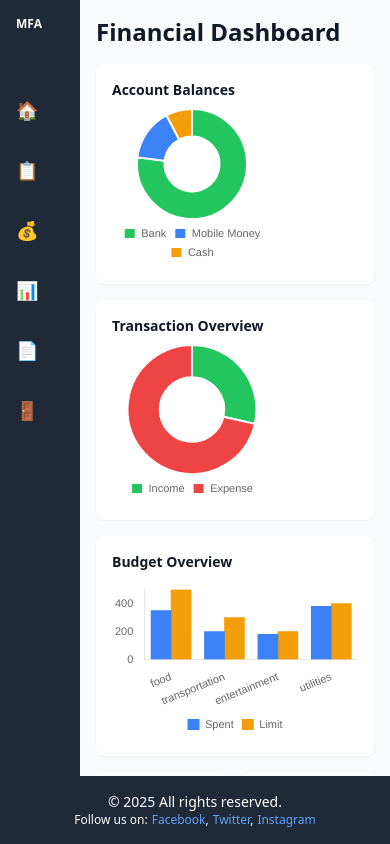
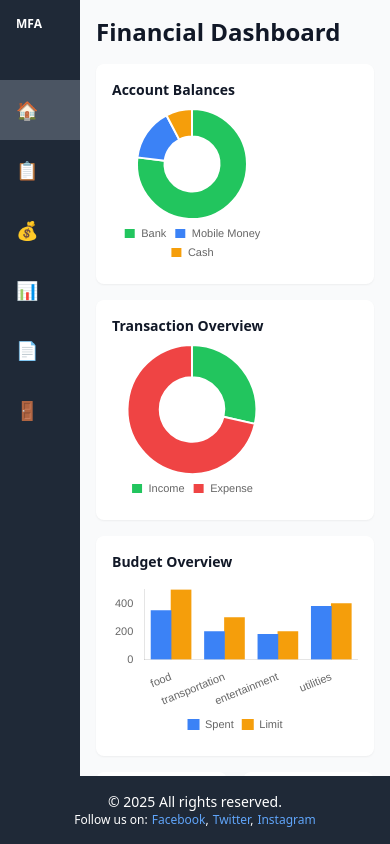
Before and after one commit to flamancadeau/Track-Finance-frontend, a React (Create React App) app: page / in a window 390 px wide. Shown: the top 844 px of the page. Built offline with nearby package versions, Linux system fonts and the light colour scheme.

Commit message:
fix:fixing components

```diff
--- a/src/Components/Dashboard/Badget.js
+++ b/src/Components/Dashboard/Badget.js
@@ -101,7 +101,7 @@ const BudgetTracker = () => {
   return (
     <div className="flex h-screen">
       <Sidebar />
-      <div className="flex-1 p-4 bg-gray-100 transition-all duration-300 overflow-y-auto h-auto mb-12">
+      <div className="flex-1 p-4 bg-gray-100 transition-all duration-300 overflow-y-auto h-auto pb-24">
         <div className="max-w-4xl mx-auto">
           <div className="bg-white rounded-lg shadow-lg p-6">
             <h1 className="text-2xl font-bold text-gray-800 mb-6 flex items-center justify-center">
--- a/src/Components/Dashboard/Home.js
+++ b/src/Components/Dashboard/Home.js
@@ -113,9 +113,9 @@ const Home = () => {
   };
 
   return (
-    <div className="flex min-h-screen bg-gray-50">
+    <div className="flex h-screen bg-gray-50">
       <Sidebar />
-      <div className="flex-1 p-4">
+      <div className="flex-1 p-4 h-auto overflow-y-auto pb-24">
         <div className="max-w-6xl mx-auto">
           <h1 className="text-2xl font-bold text-gray-900 mb-4">Financial Dashboard</h1>
 
--- a/src/Components/Dashboard/Report.js
+++ b/src/Components/Dashboard/Report.js
@@ -35,7 +35,7 @@ const Report = () => {
   return (
     <div className="flex h-screen bg-gray-100">
       <Sidebar />
-      <div className="flex-1 ml-15  transition-all duration-300 overflow-y-auto h-a">
+      <div className="flex-1 ml-15  transition-all duration-300 overflow-y-auto h-auto pb-24">
         <div className="p-4">
           <div className="max-w-7xl mx-auto">
             <div className="flex items-center justify-center mb-6">
--- a/src/Components/Dashboard/Sidebar.js
+++ b/src/Components/Dashboard/Sidebar.js
@@ -1,5 +1,5 @@
 import React, { useState, useEffect } from 'react';
-import { Link } from 'react-router-dom';
+import { Link, useLocation } from 'react-router-dom';
 
 const Sidebar = () => {
   const [isOpen, setIsOpen] = useState(true); // Default to expanded on larger screens
@@ -8,7 +8,7 @@ const Sidebar = () => {
   // Set up a window resize listener to detect screen size
   useEffect(() => {
     const handleResize = () => {
-      if (window.innerWidth < 1024) {  // lg screen size and below
+      if (window.innerWidth < 768) {  // md screen size and below
         setIsSmallScreen(true);
         setIsOpen(false);  // Automatically minimize the sidebar on small screens
       } else {
@@ -30,7 +30,7 @@ const Sidebar = () => {
   }, []);
 
   return (
-    <div className={`bg-gray-800 text-white h-screen ${isOpen ? 'w-64' : 'w-20'} lg:w-20 xl:w-64`}>
+    <div className={`bg-gray-800 text-white h-screen ${isOpen ? 'w-64' : 'w-20'}`}>
       <div className="flex justify-between items-center p-4">
         <h1 className={`font-bold ${isOpen ? 'text-xl' : 'text-xs'}`}>
           {isOpen ? 'My Finance App' : 'MFA'}
@@ -68,11 +68,23 @@ const Sidebar = () => {
   );
 };
 
-const SidebarItem = ({ icon, text, isOpen, to }) => (
-  <Link to={to} className="flex items-center p-4 hover:bg-gray-700 transition-colors duration-200">
-    <span className="text-lg mr-4">{icon}</span>
-    {isOpen && <span>{text}</span>}
-  </Link>
-);
+const SidebarItem = ({ icon, text, isOpen, to }) => {
+  const location = useLocation();
+
+  // Check if the current path matches the SidebarItem 'to' path
+  const isActive = location.pathname === to;
+
+  return (
+    <Link
+      to={to}
+      className={`flex items-center p-4 hover:bg-gray-700 transition-colors duration-200 ${
+        isActive ? 'bg-gray-600' : ''
+      }`}
+    >
+      <span className="text-lg mr-4">{icon}</span>
+      {isOpen && <span>{text}</span>}
+    </Link>
+  );
+};
 
 export default Sidebar;
--- a/src/Components/Dashboard/Transaction.js
+++ b/src/Components/Dashboard/Transaction.js
@@ -108,12 +108,12 @@ const Transaction = () => {
   return (
     <div className="flex h-screen bg-gray-50">
       <Sidebar />
-      <div className="flex-1 flex flex-col overflow-hidden">
+      <div className="flex-1 flex flex-col overflow-hidden h-auto pb-24">
         <div className="flex-1 overflow-y-auto p-6">
           <div className="max-w-6xl mx-auto">
             {/* Header with Stats and Add Button */}
             <div className="flex justify-between items-center mb-6">
-              <div className="grid grid-cols-3 gap-4 flex-1">
+              <div className="grid md:grid-cols-3 gap-4 flex-1">
                 <div className="bg-white rounded-lg shadow-sm p-4">
                   <h3 className="text-sm font-semibold text-gray-700">Spending Limit</h3>
                   <p className="text-lg font-bold text-blue-600">${spendingLimit.toFixed(2)}</p>
--- a/src/Components/Dashboard/TransationList.js
+++ b/src/Components/Dashboard/TransationList.js
@@ -76,8 +76,8 @@ const TransactionList = () => {
   return (
     <div className="flex h-screen bg-gray-50">
       <Sidebar />
-      <div className="flex-1 flex flex-col overflow-hidden">
-        <div className="flex-1 overflow-y-auto p-6">
+      <div className="flex-1 overflow-y-auto h-auto pb-24">
+        <div className="p-6">
           <div className="max-w-6xl mx-auto">
             <div className="bg-white rounded-lg shadow-md p-6 mb-6">
               <h2 className="text-2xl font-bold text-gray-800 mb-6 flex items-center justify-center">
```
